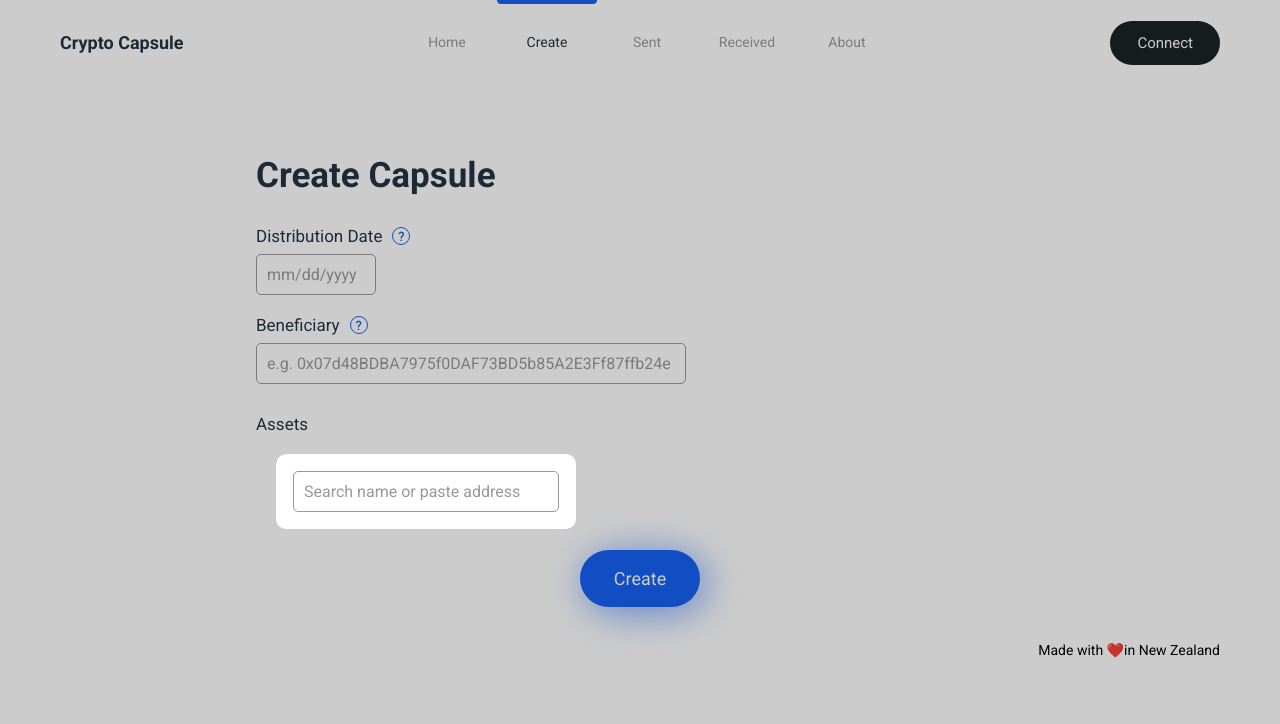
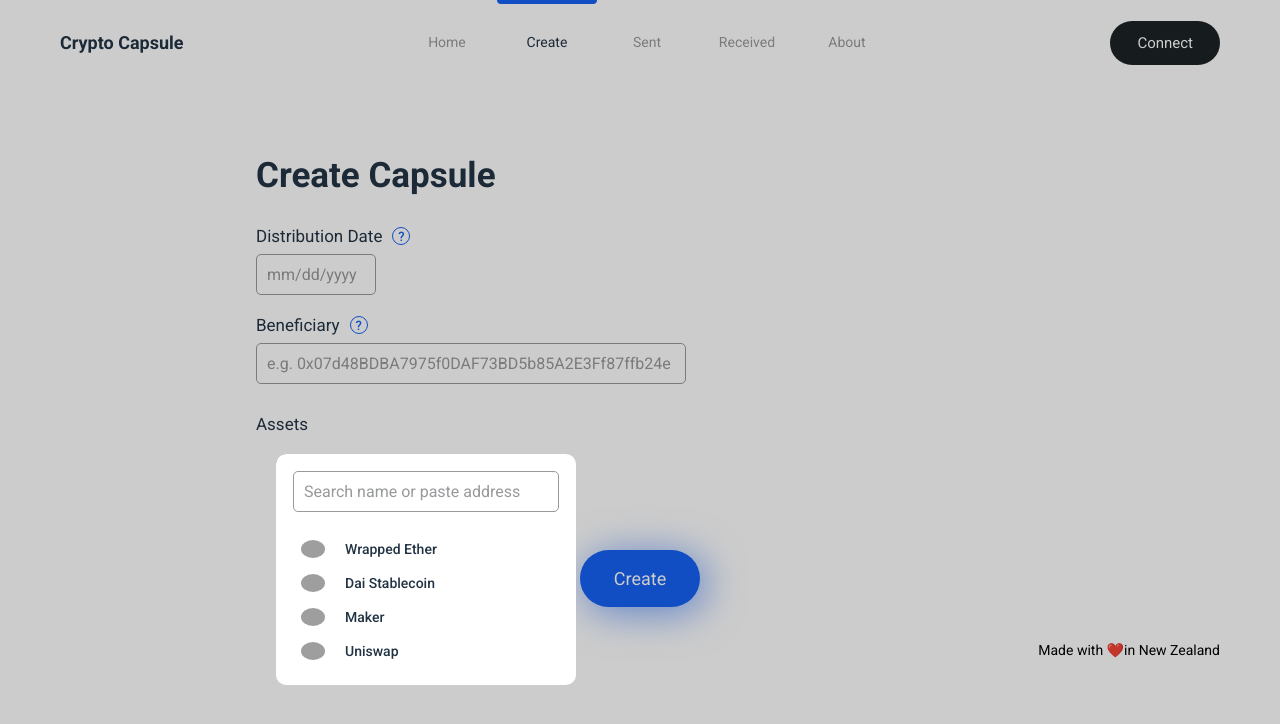
Before and after one commit to chase-manning/crypto-capsule, a React (Create React App) app in the folder client/: page /create in a window 1280 px wide. Both pictures are taken after a click on the button 333 px from the left and 477 px from the top of the page. Shown: the top 724 px of the page. Built offline with nearby package versions, Linux system fonts and the light colour scheme; grey boxes are pictures that could not be loaded.

Commit message:
:rocket: add ability to select tokens

```diff
--- a/client/src/components/TokenSelector.tsx
+++ b/client/src/components/TokenSelector.tsx
@@ -1,4 +1,4 @@
-import React from "react";
+import React, { useState } from "react";
 import { useSelector } from "react-redux";
 import styled from "styled-components";
 import { selectTokens } from "../state/tokenSlice";
@@ -35,6 +35,40 @@ const ExitEvent = styled.div`
   background-color: rgba(0, 0, 0, 0.2);
 `;
 
+const Tokens = styled.div`
+  margin-top: 2rem;
+  display: flex;
+  flex-direction: column;
+`;
+
+const TokenContainer = styled.button`
+  display: flex;
+  width: 100%;
+  align-items: center;
+  padding: 0.8rem;
+  cursor: pointer;
+  transition: all 0.2s;
+  border-radius: 0.8rem;
+
+  :hover {
+    background-color: var(--primary-light);
+  }
+`;
+
+const Image = styled.img`
+  width: 2.4rem;
+  margin-right: 2rem;
+  background-color: var(--white);
+  border-radius: 50%;
+`;
+
+const Name = styled.div`
+  color: var(--main);
+  font-size: 1.4rem;
+  font-weight: 500;
+  margin-right: 1rem;
+`;
+
 type Props = {
   open: boolean;
   token: Token;
@@ -43,12 +77,34 @@ type Props = {
 
 const TokenSelector = (props: Props) => {
   const tokens = useSelector(selectTokens);
+  const [search, setSearch] = useState("");
 
   return (
     <StyledTokenSelector show={props.open}>
       <ExitEvent onClick={() => props.setToken(props.token)} />
       <Container>
-        <Input placeholder="Search name or paste address" />
+        <Input
+          placeholder="Search name or paste address"
+          value={search}
+          onChange={(e: any) => setSearch(e.target.value)}
+        />
+        <Tokens>
+          {tokens
+            .filter((token: Token) => {
+              if (!search) return true;
+              return (
+                token.name.substring(0, search.length).toLowerCase() ===
+                search.toLowerCase()
+              );
+            })
+            .slice(0, 10)
+            .map((token: Token) => (
+              <TokenContainer onClick={() => props.setToken(token)}>
+                <Image src={token.logoURI} />
+                <Name>{token.name}</Name>
+              </TokenContainer>
+            ))}
+        </Tokens>
       </Container>
     </StyledTokenSelector>
   );
```
